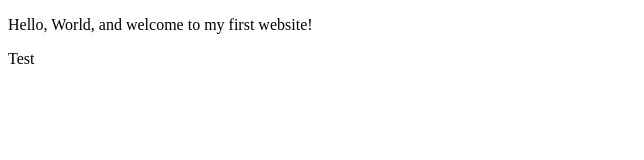
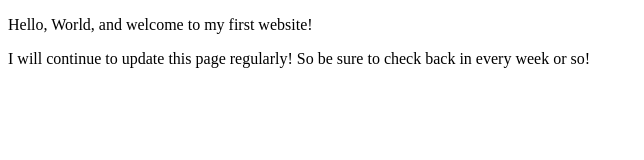
Before and after one commit to Talwarraina/talwarraina, a plain HTML site: page index.html in a window 1280 px wide. Shown: the whole page, without its empty margins (0-644 px from the left). Drawn offline with Linux system fonts and the light colour scheme.

Commit message:
Skills check 1
Updated author name and body

```diff
--- a/index.html
+++ b/index.html
@@ -3,10 +3,11 @@
     <head>
         <meta charset="utf-8">
         <meta name="viewport" content="width=device-width, initial-scale=1.0">
-        <title>My First Website</title>
+        <meta name="author" content="Raina Talwar">
+        <title>Steve Jobs | Apple CEO</title>
     </head>
     <body>
      <p> Hello, World, and welcome to my first website!</p>
-        <p>Test</p>
+        <p>I will continue to update this page regularly! So be sure to check back in every week or so! </p>
     </body>
 </html>
```
